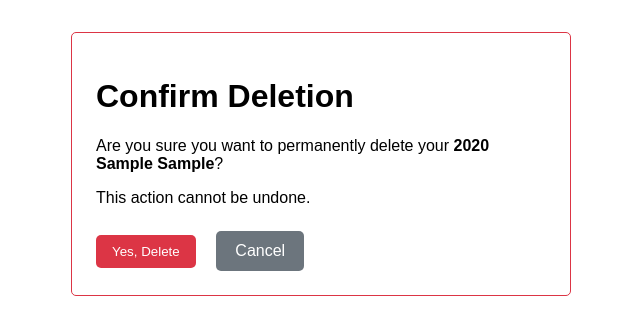
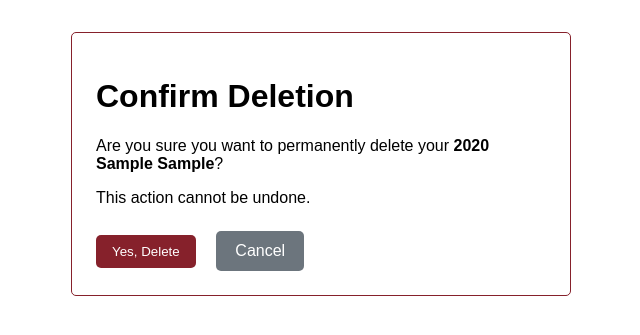
Before and after one commit to GustavoMota094/django-virtual-garage, a Django app: page /car/1/delete/ in a window 1280 px wide. Shown: the top 335 px of the page, without its empty margins (319-959 px from the left). Run offline with Django 5.2, Linux system fonts and the light colour scheme; a user stored in the database is signed in; tables that the repository leaves empty hold one stand-in row (values such as "Sample post").

Commit message:
css changes

```diff
--- a/cars/templates/cars/car_confirm_delete.html
+++ b/cars/templates/cars/car_confirm_delete.html
@@ -5,10 +5,10 @@
     <title>Confirm Deletion</title>
     <style>
         body { font-family: sans-serif; max-width: 500px; margin: 2em auto; }
-        .confirm-box { border: 1px solid #dc3545; padding: 1.5em; border-radius: 5px; }
+        .confirm-box { border: 1px solid #86212b; padding: 1.5em; border-radius: 5px; }
         .buttons { margin-top: 1.5em; }
         button { padding: 0.7em 1.2em; border: none; border-radius: 5px; cursor: pointer; }
-        .delete-btn { background-color: #dc3545; color: white; }
+        .delete-btn { background-color: #86212b; color: white; }
         .cancel-link { display: inline-block; padding: 0.7em 1.2em; background-color: #6c757d; color: white; text-decoration: none; border-radius: 5px; margin-left: 1em; }
     </style>
 </head>
```
